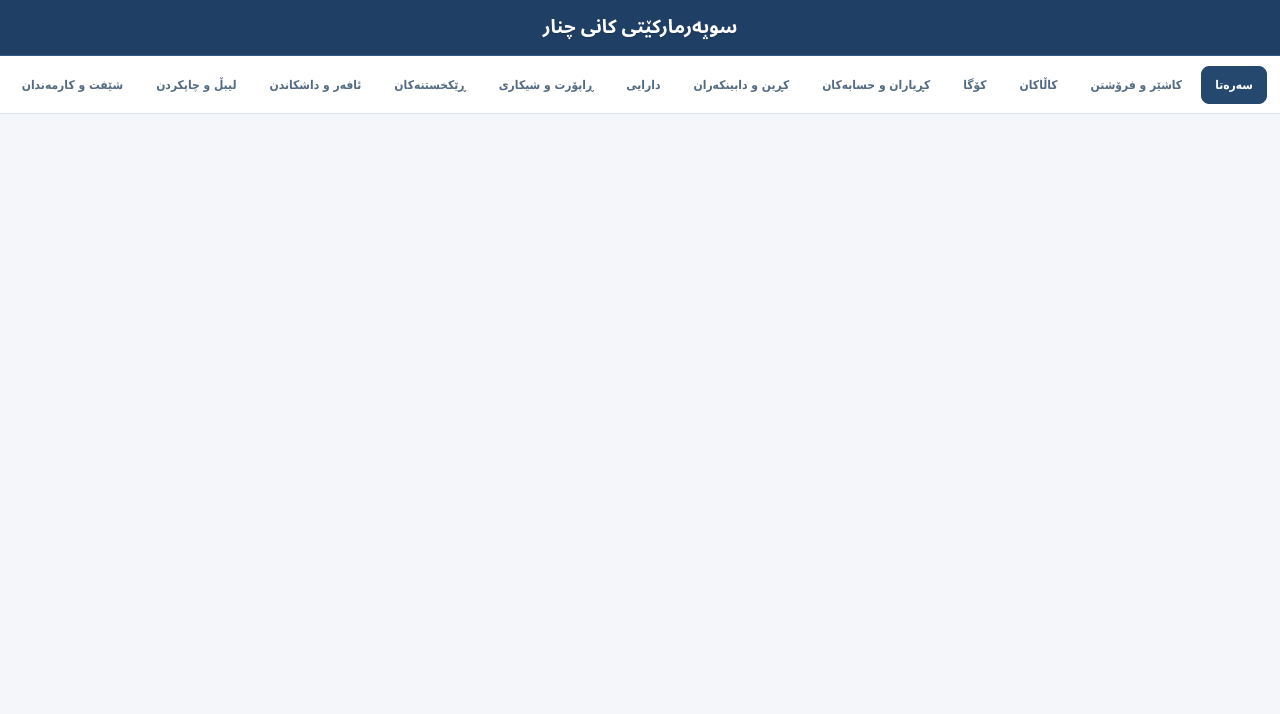
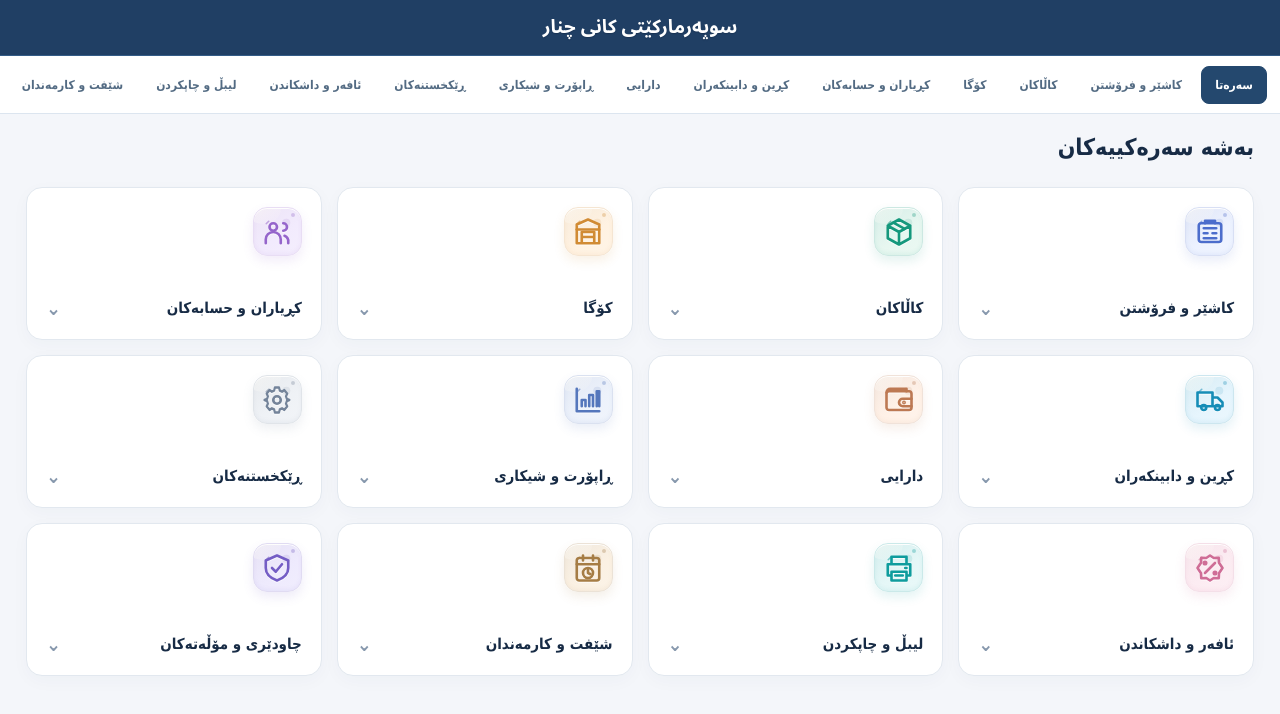
Before and after one commit to arambarzani07/zhirox371, a React (Vite) app: page / in a window 1280 px wide. Shown: the top 714 px of the page. Built offline with nearby package versions, Linux system fonts and the light colour scheme.

Commit message:
fix(home): restore owner-locked 12-card Sorani desktop Home and 4 subcards each without changing cashier/database

```diff
--- a/src/components/HomeScreen.tsx
+++ b/src/components/HomeScreen.tsx
@@ -1,7 +1,93 @@
-import React from "react";
+import React, { useState } from 'react';
+import { useApp } from '../context/AppContext';
+import { MODULE_SPECS, CardIcon } from './CardIcon';
+import { NavView } from '../types';
 
-// No cards, no drawers and no helper copy. All module entry points now live
-// in the one horizontal navigation strip directly beneath the store banner.
-export const HomeScreen:React.FC=()=>(
- <div className="home-screen home-strip-only" dir="rtl" aria-label="سەرەتا"/>
-);
+/**
+ * Owner-locked desktop Home, restored from design-lock/pc-home-v1/index.html.
+ * Keep navigation wired to the current React routes; no POS or DB logic lives here.
+ * The later owner-approved 60 local SVG icons and global market banner are retained.
+ */
+export const HomeScreen: React.FC = () => {
+  const { navigateTo } = useApp();
+  const [openModuleIndex, setOpenModuleIndex] = useState(-1);
+
+  const handleSubcardClick = (targetView: string, targetSubtab?: string) => {
+    navigateTo(targetView as NavView, targetSubtab);
+  };
+
+  return (
+    <section className="locked-home" aria-label="بەشە سەرەکییەکان" style={{ maxWidth: 1500, margin: '0 auto', position: 'relative' }}>
+      <h1 style={{ fontSize: 23, margin: '0 0 27px', fontWeight: 900, color: '#172b45' }}>بەشە سەرەکییەکان</h1>
+      {[0, 1, 2].map(rowIndex => {
+        const start = rowIndex * 4;
+        const openInRow = openModuleIndex >= start && openModuleIndex < start + 4;
+        const activeModule = openInRow ? MODULE_SPECS[openModuleIndex] : null;
+        return (
+          <div key={rowIndex} style={{ position: 'relative', marginBottom: 15 }}>
+            <div className="row locked-home-row" style={{ display: 'grid', gridTemplateColumns: 'repeat(4,minmax(0,1fr))', gap: 15, marginBottom: 0 }}>
+              {MODULE_SPECS.slice(start, start + 4).map((spec, colIndex) => {
+                const index = start + colIndex;
+                const isOpen = openModuleIndex === index;
+                return (
+                  <button key={spec.id} type="button" className="module" data-module={index}
+                    aria-expanded={isOpen} aria-controls={isOpen ? 'locked-home-subcards' : undefined}
+                    onClick={() => setOpenModuleIndex(prev => prev === index ? -1 : index)}
+                    style={{
+                      '--color': spec.color, '--light': spec.lightBg,
+                      minHeight: 153, border: isOpen ? `1px solid ${spec.color}` : '1px solid #e2e8ef',
+                      background: '#fff', borderRadius: 16, padding: 19,
+                      textAlign: 'right', display: 'flex', flexDirection: 'column',
+                      justifyContent: 'space-between', alignItems: 'start',
+                      color: '#26374e', boxShadow: isOpen ? '0 7px 19px #20415b12' : '0 5px 17px #1b385008',
+                      cursor: 'pointer'
+                    } as React.CSSProperties}>
+                    <span className="icon" style={{ width: 49, height: 49, borderRadius: 13, background: spec.lightBg, color: spec.color, display: 'grid', placeItems: 'center' }}>
+                      <CardIcon id={spec.iconName} size={29} />
+                    </span>
+                    <span className="end" style={{ width: '100%', display: 'flex', alignItems: 'center', justifyContent: 'space-between', gap: 8 }}>
+                      <span className="name" style={{ fontSize: 15, fontWeight: 900, color: '#172b45' }}>{spec.title}</span>
+                      <span className="chev" style={{ fontSize: 20, fontWeight: 900, color: isOpen ? spec.color : '#8798ad', transform: isOpen ? 'rotate(180deg)' : undefined }}>⌄</span>
+                    </span>
+                  </button>
+                );
+              })}
+            </div>
+            {activeModule && (
+              <div className="drawer" id="locked-home-subcards" role="region" aria-label={activeModule.title}
+                style={{
+                  position: 'absolute', top: 'calc(100% + 2px)', right: 0, left: 0, zIndex: 20,
+                  background: '#fff', border: '1px solid #e3e8ef', borderRadius: 15,
+                  padding: 19, margin: 0, boxShadow: '0 8px 24px rgba(32,57,84,.12)',
+                  animation: 'none', transform: 'none', transition: 'none'
+                }}>
+                <div className="drawerhead" style={{ display: 'flex', justifyContent: 'space-between', alignItems: 'center', marginBottom: 17 }}>
+                  <strong style={{ fontSize: 15, fontWeight: 900, color: '#172b45' }}>{activeModule.title}</strong>
+                  <button className="close" aria-label="داخستن" type="button" onClick={() => setOpenModuleIndex(-1)}
+                    style={{ border: 0, background: '#f2f5f8', color: '#64758d', borderRadius: 8, width: 32, height: 32 }}>✕</button>
+                </div>
+                <div className="subgrid" style={{ display: 'grid', gridTemplateColumns: 'repeat(4,minmax(0,1fr))', gap: 12 }}>
+                  {activeModule.submodules.map((sub, index) => (
+                    <button className="sub" key={index} type="button"
+                      onClick={() => handleSubcardClick(sub.targetView, sub.targetSubtab)}
+                      style={{ minHeight: 112, border: '1px solid #e5eaf1', borderRadius: 11,
+                        background: '#f9fafc', color: '#273a54', padding: 14, textAlign: 'right',
+                        display: 'flex', flexDirection: 'column', alignItems: 'stretch',
+                        justifyContent: 'space-between', fontSize: 13, fontWeight: 900 }}>
+                      <span className="sub-icon" style={{ background: activeModule.lightBg, color: activeModule.color, width: 39, height: 39, borderRadius: 10, display: 'grid', placeItems: 'center' }}>
+                        <CardIcon id={sub.iconName} size={23} />
+                      </span>
+                      <span className="sub-footer" style={{ width: '100%', display: 'flex', justifyContent: 'space-between', gap: 8, alignItems: 'center' }}>
+                        <span className="sub-name">{sub.label}</span><span className="sub-arrow">↖</span>
+                      </span>
+                    </button>
+                  ))}
+                </div>
+              </div>
+            )}
+          </div>
+        );
+      })}
+    </section>
+  );
+};
```
